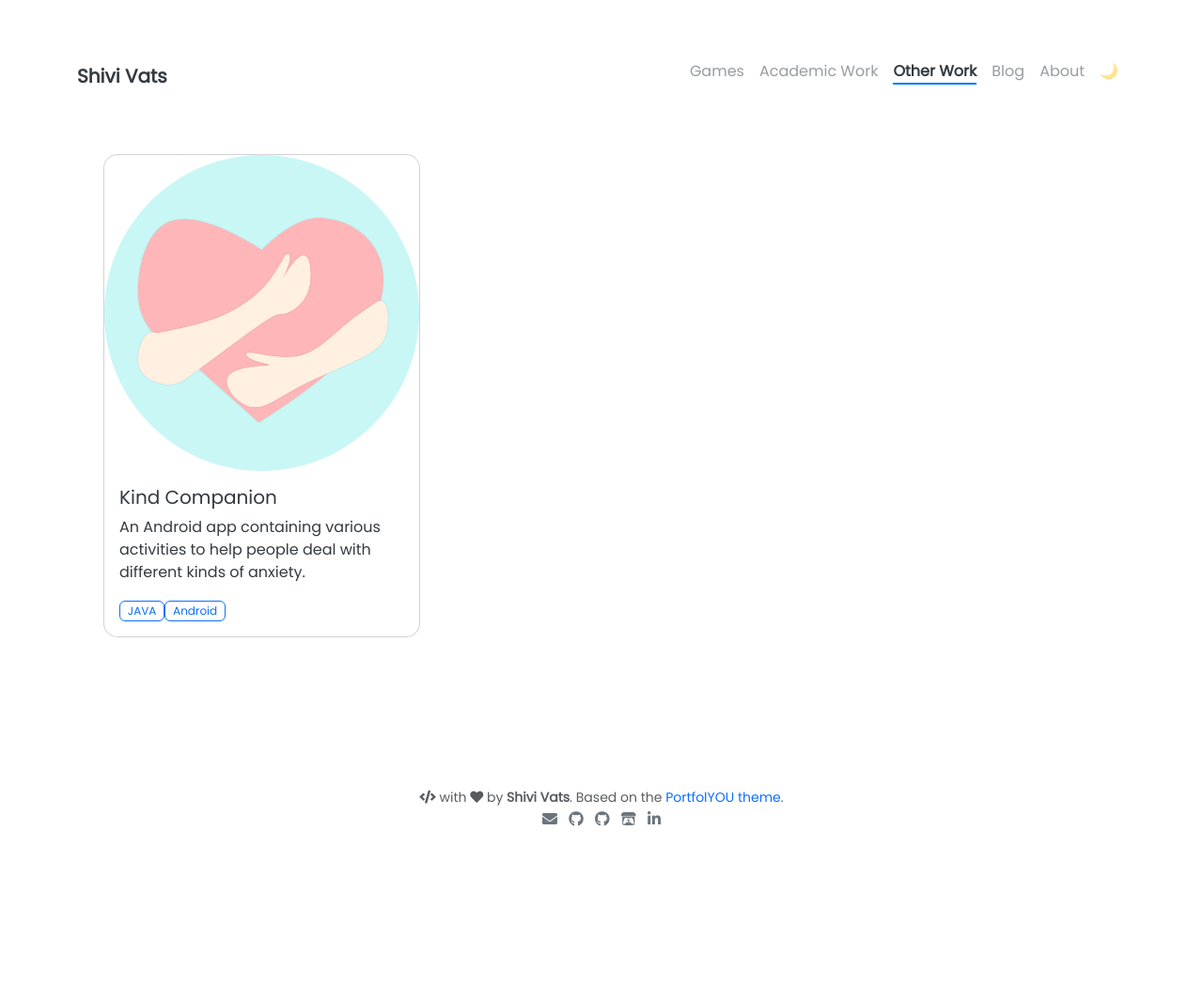
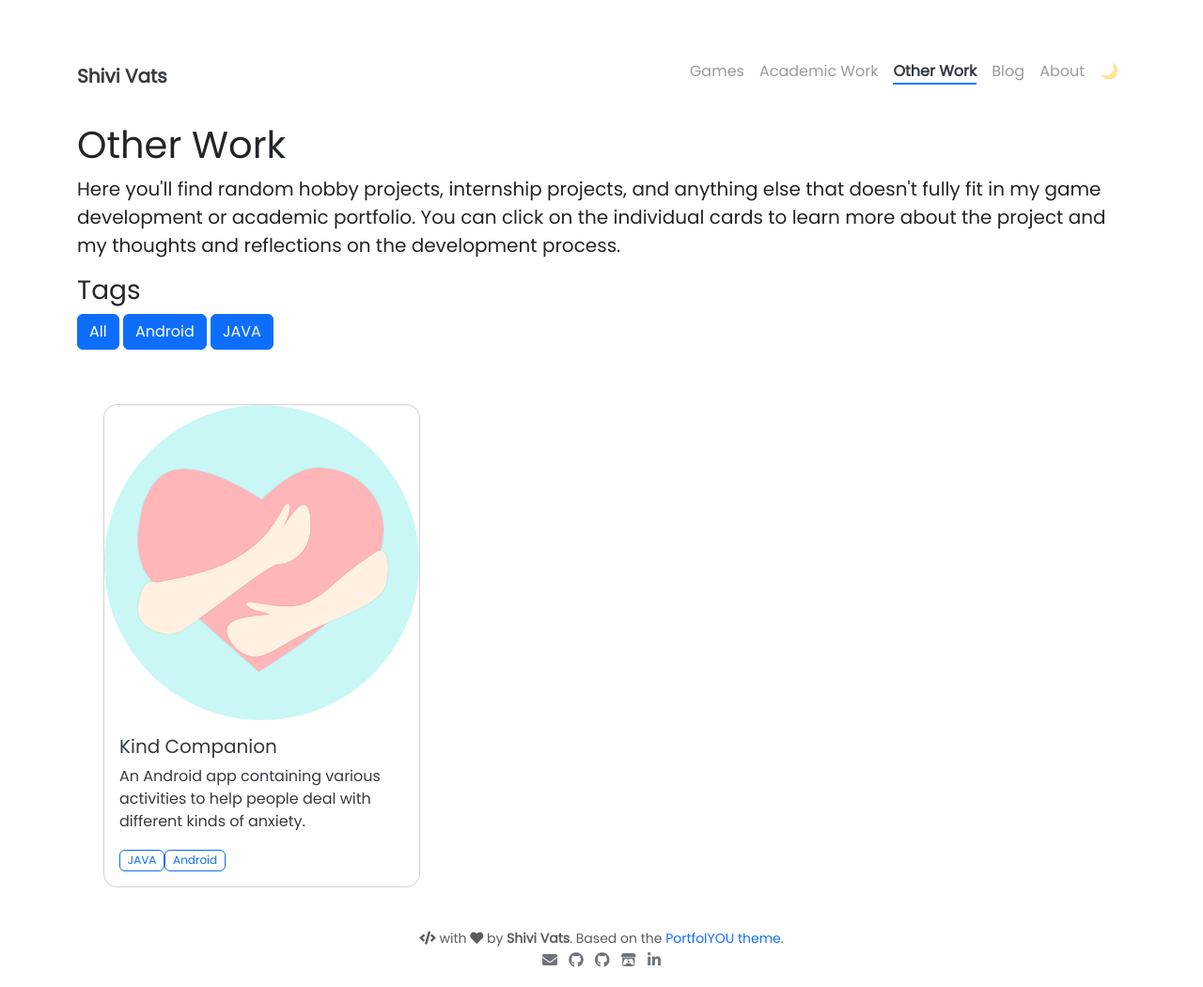
Before and after one commit to shivivats/shivivats.github.io, a Jekyll site: the page built from pages/other-work.html, in a window 1280 px wide. Shown: the whole page at 94% size. Built offline with Jekyll 4.4.1, drawn with Linux system fonts in a browser that asks for light colours; before the commit the page ends 900 px from its top, so only the background shows below that.

Commit message:
added collapsible tags on project pages

```diff
--- a/_includes/projects/project-card.html
+++ b/_includes/projects/project-card.html
@@ -1,14 +1,12 @@
-<div class="wow animated fadeIn col-12 col-md-6 col-lg-4" data-wow-delay=".15s">
-  <a href="{{ project_url }}" class="project card text-themed" {%- if external and site.open_new_tab -%} target="_blank"
-    {%- endif -%}>
+<div class="{% for tool in project.tools %} {{'collapse' | append: tool | slugify | append: ' '}} {% endfor %} wow animated fadeIn col-12 col-md-6 col-lg-4 collapse show" data-wow-delay=".15s">
+  <a href="{{ project_url }}" class="project card text-themed" {%- if external and site.open_new_tab -%} target="_blank" {%- endif -%}>
     {%- if project_img -%}
     <img id="{{ project_id }}-img" class="card-img-top" src="{{ project_img }}" alt="{{ project_name }}" />
     {%- endif -%}
     <div class="card-body">
       <h5 id="{{ project_id }}-name" class="card-title">
         {%- if project_type == "remote" -%}
-        <i class="fab fa-github" data-toggle="tooltip" data-placement="bottom" data-delay="250"
-          title="GitHub Repository"></i> |&nbsp;
+        <i class="fab fa-github" data-toggle="tooltip" data-placement="bottom" data-delay="250" title="GitHub Repository"></i> |&nbsp;
         {%- endif -%}
         {{ project_name }}
       </h5>
--- a/_includes/scripts.html
+++ b/_includes/scripts.html
@@ -27,3 +23,25 @@
         $('[data-toggle="tooltip"]').tooltip()
     })
 </script>
+
+<script>
+    function showAllCards() {
+        const collapseElementList = document.querySelectorAll('.collapse')
+        const collapseList = [...collapseElementList].map(collapseEl => {
+            if (!$(collapseEl).hasClass('show')) {
+                $(collapseEl).addClass('show')
+            }
+        }) // do it this way instead of using bootstrap.collapse to avoid the animation
+    }
+
+    function hideAllCards() {
+        const collapseElementList = document.querySelectorAll('.collapse.show')
+        const collapseList = [...collapseElementList].map(collapseEl => $(collapseEl).removeClass('show')) // do it this way instead of using bootstrap.collapse to avoid the animation
+    }
+
+    function collapseCardsForThisButton(element) {
+        hideAllCards()
+        const collapseElementList = document.querySelectorAll('.collapse' + element.id.substring(6))
+        const collapseList = [...collapseElementList].map(collapseEl => new bootstrap.Collapse(collapseEl))
+    }
+</script>
--- a/pages/other-work.html
+++ b/pages/other-work.html
@@ -5,4 +5,29 @@
 weight: 3
 ---
 
+
+<div class="mt-4">
+    <h1>Other Work</h1>
+    <p class="lead">Here you'll find random hobby projects, internship projects, and anything else that doesn't fully fit in my game development or academic portfolio. You can click on the individual cards to learn more about the project and my thoughts and reflections on the development process.</p>
+</div>
+
+<!-- Collect tools list from all projects -->
+{%- assign tools = blank -%}
+{%- for project in site.other-work -%}
+{%- assign project_tools = project.tools | join:'|' | append:'|' -%}
+{%- if project_tools != '|' -%}
+{%- assign tools = tools | append:project_tools -%}
+{%- endif -%}
+{%- endfor -%}
+{%- assign tools = tools | split:'|' | uniq | sort -%}
+
+
+<!-- List tools & related projects -->
+<h3>Tags</h3>
+<button type="button" class="btn btn-primary" aria-expanded="false" id="buttonAll" onClick="showAllCards()">All</button>
+{% for tool in tools %}
+<button type="button" class="btn btn-primary" aria-expanded="false" id="{{ 'button' | append: tool | slugify }}" onClick="collapseCardsForThisButton(this)">{{ tool }}</button>
+{% endfor %}
+
+
 {% include other-work/index.html %}
```
Also changed, not shown: other parts of _includes/scripts.html (+2 -6 lines), _projects/01-vis-a-vis.md (+1 -1 lines), pages/academic-work.html (+25 -0 lines), pages/projects.html (+24 -0 lines).
